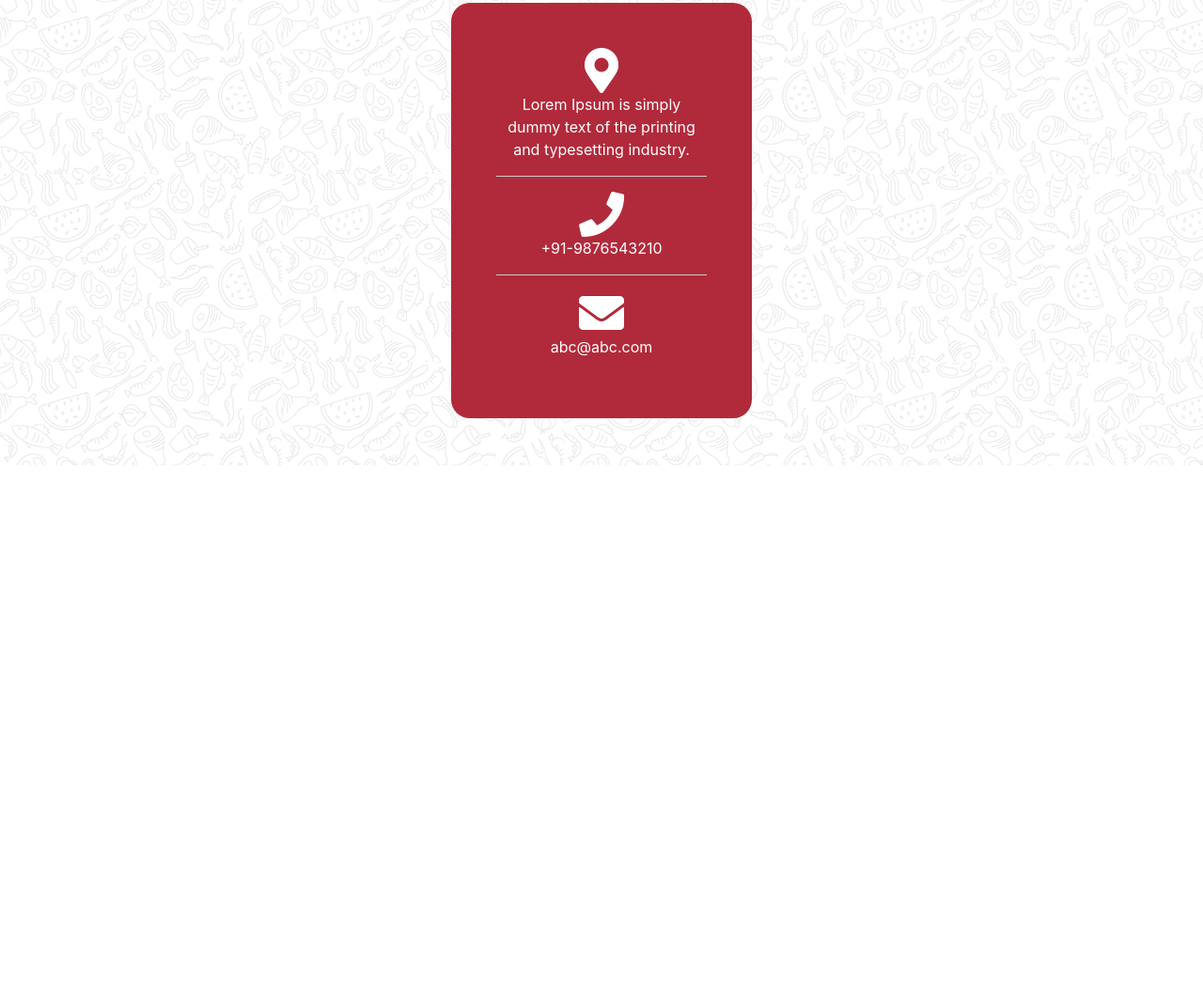
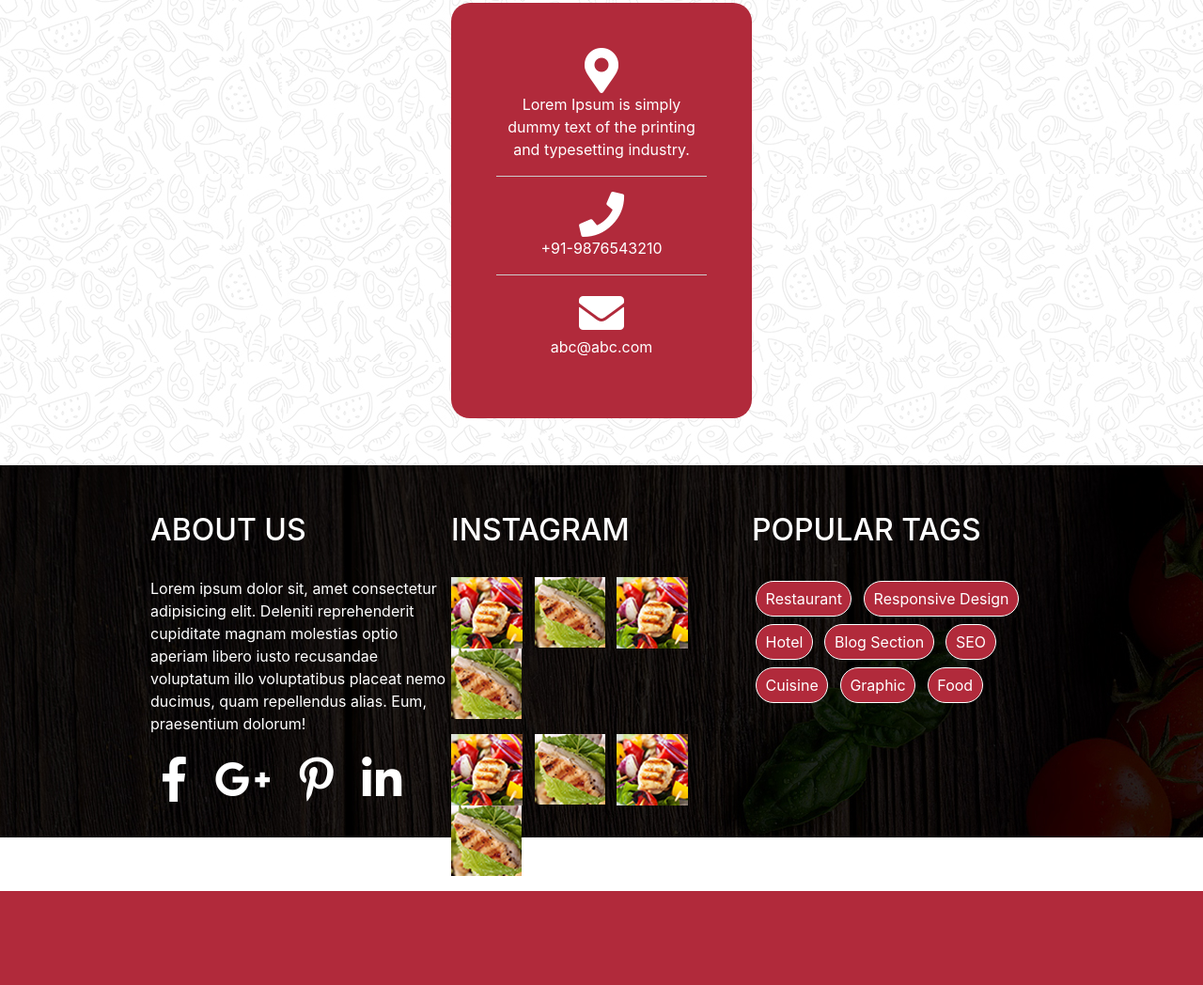
Before and after one commit to anaseightsee/bootstrap-chefs, a website: page index.html in a window 1280 px wide. Shown: the part 5181-6229 px from the top of the page at 94% size. Before the commit the page ends 5676 px from the top, so only its background shows below. Drawn offline with Linux system fonts and the light colour scheme.

Commit message:
footer done

```diff
--- a/index.html
+++ b/index.html
@@ -354,5 +354,68 @@
     </div>
 
     <!-- SECTION5 END -->
+
+    <!-- FOOTER START -->
+
+    <footer>
+        <div class="row justify-content-center no-gutters">
+            <div class="col-3">
+                <h6 class="text-light text-uppercase">About us</h6>
+                <p class="text-light">Lorem ipsum dolor sit, amet consectetur adipisicing elit. Deleniti reprehenderit cupiditate magnam molestias optio aperiam libero iusto recusandae voluptatum illo voluptatibus placeat nemo ducimus, quam repellendus alias. Eum, praesentium dolorum!</p>
+                <ul class="list-inline">
+                    <a class="btn text-light" title="Facebook" href="">
+                        <li class="list-inline-item">
+                        <i class="fab fa-3x fa-facebook-f"></i>
+                    </li>
+                    </a>
+                    <a class="btn text-light" title="Google Plus" href="">
+                        <li class="list-inline-item">
+                        <i class="fab fa-3x fa-google-plus-g"></i>
+                    </li>
+                    </a>
+                    <a class="btn text-light" title="Pinterest" href="">
+                        <li class="list-inline-item">
+                        <i class="fab fa-3x fa-pinterest-p"></i>
+                    </li>
+                    </a>
+                    <a class="btn text-light" title="Linkedin" href="">
+                        <li class="list-inline-item">
+                        <i class="fab fa-3x fa-linkedin-in"></i>
+                    </li>
+                    </a>
+                </ul>
+            </div>
+            <div class="col-3">
+                <h6 class="text-light text-uppercase">instagram</h6>
+                <ul class="list-inline">
+                    <li class="list-inline-item"><img src="./Public/images/instragram_gallery_img1.jpg" alt=""></li>
+                    <li class="list-inline-item"><img src="./Public/images/instragram_gallery_img2.jpg" alt=""></li>
+                    <li class="list-inline-item"><img src="./Public/images/instragram_gallery_img1.jpg" alt=""></li>
+                    <li class="list-inline-item"><img src="./Public/images/instragram_gallery_img2.jpg" alt=""></li>
+                </ul>
+                <ul class="list-inline">
+                    <li class="list-inline-item"><img src="./Public/images/instragram_gallery_img1.jpg" alt=""></li>
+                    <li class="list-inline-item"><img src="./Public/images/instragram_gallery_img2.jpg" alt=""></li>
+                    <li class="list-inline-item"><img src="./Public/images/instragram_gallery_img1.jpg" alt=""></li>
+                    <li class="list-inline-item"><img src="./Public/images/instragram_gallery_img2.jpg" alt=""></li>
+                </ul>
+            </div>
+            <div class="col-3">
+                <h6 class="text-light text-uppercase">popular tags</h6>
+                <button class="btn m-1 border border-light btn-danger badge-pill">Restaurant</button>
+                <button class="btn m-1 border border-light btn-danger badge-pill">Responsive Design</button>
+                <button class="btn m-1 border border-light btn-danger badge-pill">Hotel</button>
+                <button class="btn m-1 border border-light btn-danger badge-pill">Blog Section</button>
+                <button class="btn m-1 border border-light btn-danger badge-pill">SEO</button>
+                <button class="btn m-1 border border-light btn-danger badge-pill">Cuisine</button>
+                <button class="btn m-1 border border-light btn-danger badge-pill">Graphic</button>
+                <button class="btn m-1 border border-light btn-danger badge-pill">Food</button>
+            </div>
+        </div>
+    </footer>
+
+    <div class="underfooter"></div>
+
+    <!-- FOOTER END -->
 </body>
 </html>
--- a/src/sass/style.sass
+++ b/src/sass/style.sass
@@ -185,3 +185,21 @@ section .container ul li
     padding: 0
 
 // SECTION5 END
+
+
+// FOOTER START
+
+footer
+    background-image: url('../../Public/images/footer_background.jpg')
+    width: 100%
+    background-repeat: no-repeat
+
+footer h6
+    font-size: 2em
+    margin-top: 50px
+    margin-bottom: 30px
+
+.underfooter
+    padding: 50px
+    background-color: $maincolor
+// FOOTER END
```
Also changed, not shown: Public/css/style.css, 1 other file.
